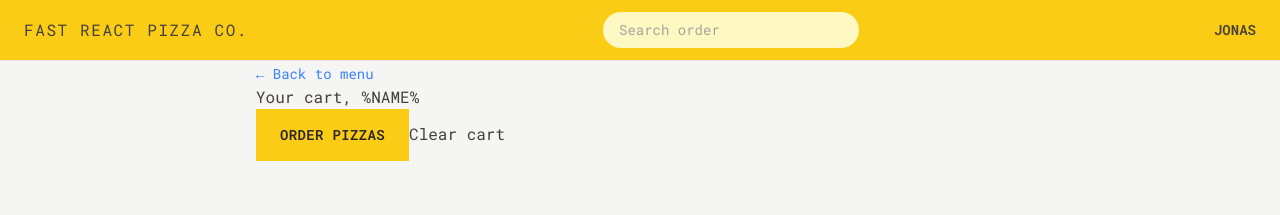
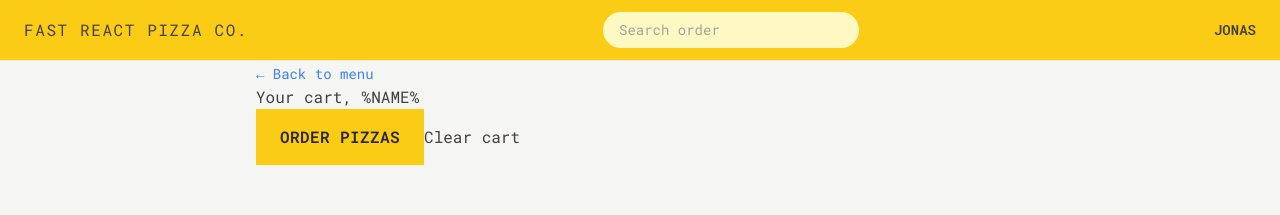
Before and after one commit to kseniyalan/fast-react-pizza, a React (Vite) app: page /cart in a window 1280 px wide. Shown: the top 215 px of the page. Built offline with nearby package versions, Linux system fonts and the light colour scheme.

Commit message:
Buttons styles

```diff
--- a/src/features/cart/Cart.jsx
+++ b/src/features/cart/Cart.jsx
@@ -37,7 +37,7 @@ function Cart() {
       <h2>Your cart, %NAME%</h2>
 
       <div>
-        <Button to="/order/new">Order pizzas</Button>
+        <Button size="primary" to="/order/new">Order pizzas</Button>
         <button>Clear cart</button>
       </div>
     </div>
--- a/src/features/menu/MenuItem.jsx
+++ b/src/features/menu/MenuItem.jsx
@@ -11,7 +11,7 @@ function MenuItem({ pizza }) {
         alt={name}
         className={`h-24 ${soldOut ? 'opacity-70 grayscale' : ''}`}
       />
-      <div className='flex flex-col'>
+      <div className='flex flex-col grow pt-1'>
         <p className='font-medium'>{name}</p>
         <p className='text-sm italic text-stone-500 capitalize'>{ingredients.join(', ')}</p>
         {/* Price and button */}
@@ -21,8 +21,9 @@ function MenuItem({ pizza }) {
           ) : (
             <p className='text-sm uppercase font-medium text-stone-500'>Sold out</p>
           )}
+
+          <Button size="small">Add to cart</Button>
         </div>
-        <Button>Add to cart</Button>
       </div>
     </li>
   );
--- a/src/features/order/CreateOrder.jsx
+++ b/src/features/order/CreateOrder.jsx
@@ -102,7 +102,7 @@ function CreateOrder() {
         {/* Hidden input to provide cart data into the action function */}
         <input type="hidden" name="cart" value={JSON.stringify(cart)} />
         <div>
-          <Button disabled={isSubmitting}>
+          <Button size="primary" disabled={isSubmitting}>
             {isSubmitting ? 'Placing order...' : 'Order now!'}
           </Button>
         </div>
--- a/src/features/user/CreateUser.jsx
+++ b/src/features/user/CreateUser.jsx
@@ -24,7 +24,7 @@ function CreateUser() {
 
       {username !== '' && (
         <div>
-          <Button>Start ordering</Button>
+          <Button size="primary">Start ordering</Button>
         </div>
       )}
     </form>
--- a/src/ui/Button.jsx
+++ b/src/ui/Button.jsx
@@ -1,14 +1,20 @@
 import { Link } from "react-router-dom";
 
-function Button({ children, disabled, to }) {
+function Button({ children, disabled, to, size }) {
 
-  const btnClasses = "bg-yellow-400 uppercase px-4 py-3 sm:px-6 sm:py-4 text-sm font-semibold text-stone-800 tracking-wide inline-block rounded-fullhover:bg-yellow-300 transition-colors duration-300 focus:outline-none focus:ring-2 focus:ring-yellow-300 focus:ring-offset-2 disabled:cursor-not-allowed";
+  const base = "bg-yellow-400 uppercase font-semibold text-stone-800 tracking-wide inline-block rounded-fullhover:bg-yellow-300 transition-colors duration-300 focus:outline-none focus:ring-2 focus:ring-yellow-300 focus:ring-offset-2 disabled:cursor-not-allowed";
+
+  const styles = {
+    primary: base + " px-4 py-3 md:px-6 md:py-4",
+    small: base + " px-4 py-2 md:px-5 md:py-2.5 text-xs",
+
+  };
 
   if (to) {
     return (
       <Link
         to={to}
-        className={btnClasses}
+        className={styles[size]}
       >
         {children}
       </Link>
@@ -18,7 +24,7 @@ function Button({ children, disabled, to }) {
   return (
     <button
       disabled={disabled}
-      className={btnClasses}
+      className={styles[size]}
     >
       {children}
     </button>
```
